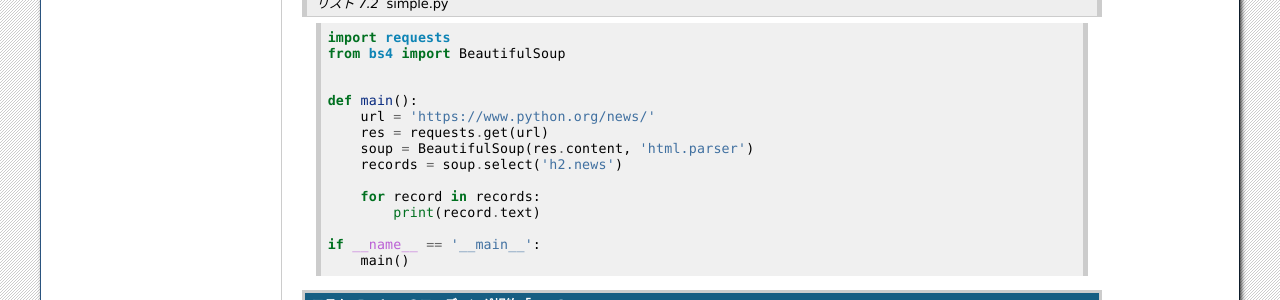
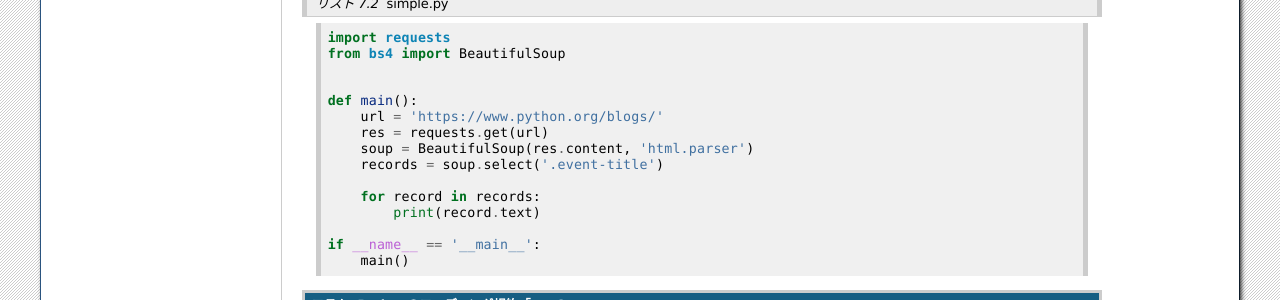
Before and after one commit to pyconjp/pycamp.pycon.jp, a Sphinx documentation site: the page built from source/textbook/7_scraping.rst, in a window 1280 px wide and 900 px high, scrolled down 572 px. Shown: the part 151-451 px from the top of the window. Built offline with Sphinx 7.4.7, drawn with Linux system fonts in a browser that asks for light colours.

Commit message:
fix scraping sample

```diff
--- a/source/textbook/7_scraping.rst
+++ b/source/textbook/7_scraping.rst
@@ -46,10 +46,10 @@ Pythonを使って実行することができますので、これを機に習
 
 
    def main():
-       url = 'https://www.python.org/news/'
+       url = 'https://www.python.org/blogs/'
        res = requests.get(url)
        soup = BeautifulSoup(res.content, 'html.parser')
-       records = soup.select('h2.news')
+       records = soup.select('.event-title')
 
        for record in records:
            print(record.text)
```
